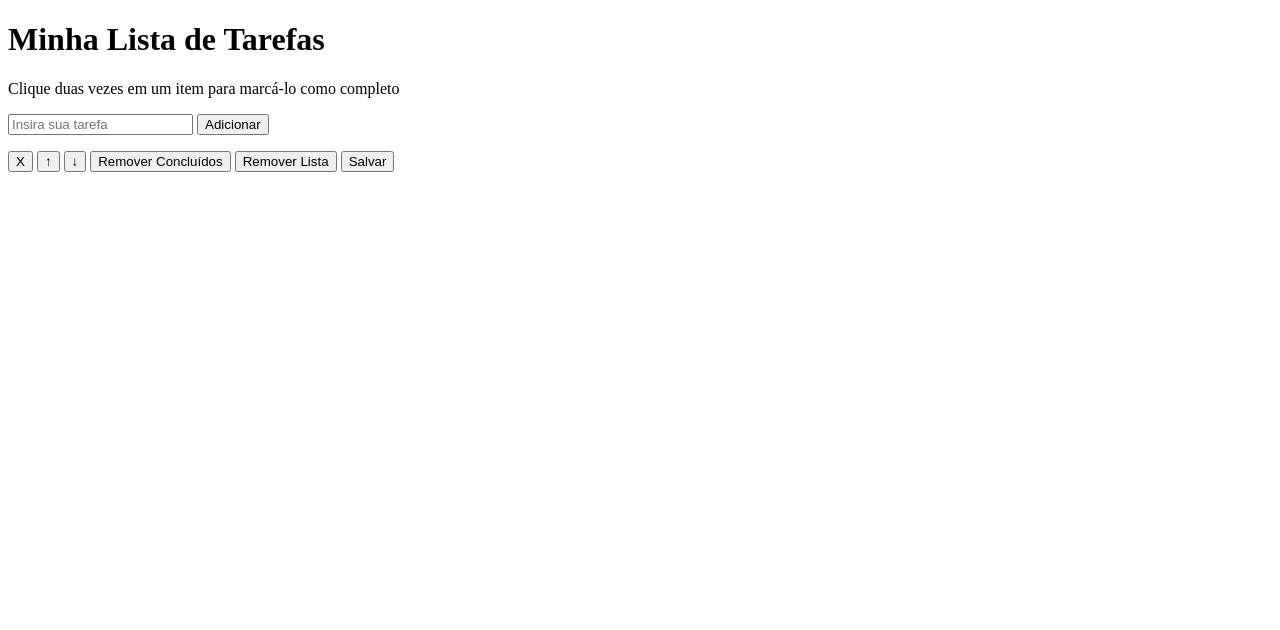
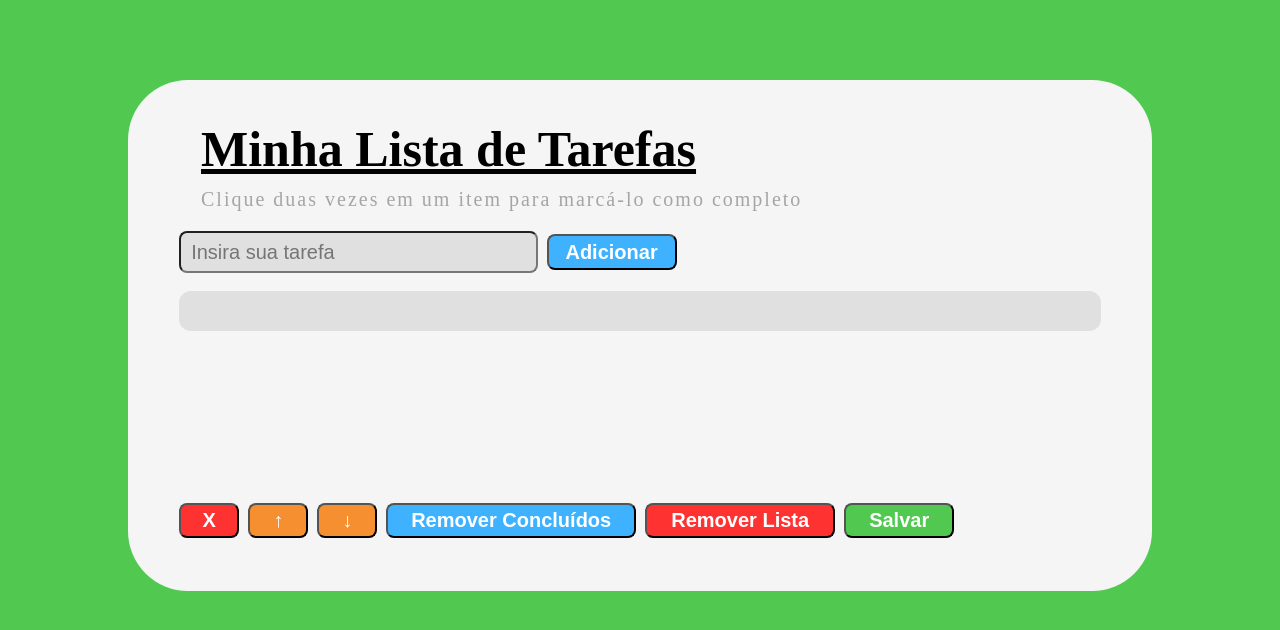
Before and after one commit to WBomfim/JS_To-Do-List, a plain HTML site: page index.html in a window 1280 px wide. Drawn offline with Linux system fonts and the light colour scheme.

Commit message:
adicionado estilo ao projeto e otimizado a seleçao dos itens da lista

```diff
--- a/script.js
+++ b/script.js
@@ -16,9 +16,11 @@ const listItem = document.getElementsByClassName('item-list');
 
 function changeColorSelectedTask(event) {
   const eventSelect = event;
-  for (let index = 0; index < listItem.length; index += 1) {
-    listItem[index].style.backgroundColor = '';
-    eventSelect.target.style.backgroundColor = 'gray';
+  if (eventSelect.target.className === 'item-list') {
+    for (let index = 0; index < listItem.length; index += 1) {
+      listItem[index].style.backgroundColor = '';
+      eventSelect.target.style.backgroundColor = 'gray';
+    }
   }
 }
 
--- a/style.css
+++ b/style.css
@@ -1,3 +1,172 @@
+* {
+  margin: 0;
+  padding: 0;
+  box-sizing: border-box;
+}
+
+body {
+  width: 80%;
+  height: 800px;
+  background-color: rgb(81, 201, 81);
+  margin: 80px auto;
+  border-radius: 60px;
+}
+
 .completed {
   text-decoration: line-through;
 }
+
+header {
+  padding: 40px 40px 10px;
+  background-color: whitesmoke;
+  border-radius:  60px 60px 0 0;
+  font-size: 20px;
+  letter-spacing: 2px;
+  color: rgb(165, 165, 165);
+}
+
+h1{
+  font-size: 50px;
+  margin-bottom: 10px;
+  margin-left: 3.5%;
+  text-decoration: underline;
+  letter-spacing: 0;
+  color: black;
+  font-weight: bolder;
+}
+
+#funcionamento {
+  margin-left: 3.5%;
+  padding-bottom: 10px;
+}
+
+#inputs {
+  background-color: whitesmoke;
+  height: 40px;
+  height: 60px;
+}
+
+#texto-tarefa {
+  height: 70%;
+  width: 35%;
+  border-radius: 8px;
+  margin-left: 5%;
+  background-color: rgb(224, 224, 224);
+  font-size: 20px;
+}
+
+:placeholder-shown {
+  font-size: 20px;
+  padding: 10px;
+}
+
+#criar-tarefa {
+  height: 60%;
+  width: 130px;
+  margin: auto 5px;
+  font-size: 20px;
+  border-radius: 8px;
+  color: white;
+  font-weight: bolder;
+  background-color: rgb(63, 178, 255);
+}
+
+#tarefas {
+  background-color: whitesmoke;
+  border: solid blac 1px;
+  min-height: 200px;
+}
+
+#lista-tarefas {
+  padding: 20px;
+  padding-left: 110px;
+  background-color: rgb(224, 224, 224);
+  border-radius: 12px;
+  width: 90%;
+  margin: auto;
+}
+
+.item-list {
+  padding: 2px;
+  font-size: 22px;
+  letter-spacing: 2px;
+  font-weight: bolder;
+}
+
+#buttonFunctions {
+  background-color: whitesmoke;
+  height: 100px;
+  border-radius:  0 0 60px 60px;
+}
+
+#remover-selecionado {
+  height: 35%;
+  width: 60px;
+  margin-left: 5%;
+  margin-top: 1.2%;
+  font-size: 20px;
+  color: white;
+  border-radius: 8px;
+  font-weight: bolder;
+  background-color: rgb(255, 50, 50);
+}
+
+#mover-cima {
+  height: 35%;
+  width: 60px;
+  margin-left: 5px;
+  margin-top: 1.2%;
+  font-size: 20px;
+  border-radius: 8px;
+  font-weight: bolder;
+  color: white;
+  background-color: rgb(245, 143, 48);
+}
+
+#mover-baixo {
+  height: 35%;
+  width: 60px;
+  margin-left: 5px;
+  margin-top: 1.2%;
+  font-size: 20px;
+  border-radius: 8px;
+  font-weight: bolder;
+  color: white;
+  background-color: rgb(245, 143, 48);
+}
+
+#remover-finalizados {
+  height: 35%;
+  width: 250px;
+  margin-left: 5px;
+  margin-top: 1.2%;
+  font-size: 20px;
+  border-radius: 8px;
+  font-weight: bolder;
+  color: white;
+  background-color: rgb(63, 178, 255);
+}
+
+#apaga-tudo {
+  height: 35%;
+  width: 190px;
+  margin-left: 5px;
+  margin-top: 1.2%;
+  font-size: 20px;
+  border-radius: 8px;
+  font-weight: bolder;
+  color: white;
+  background-color: rgb(255, 50, 50);
+}
+
+#salvar-tarefas {
+  height: 35%;
+  width: 110px;
+  margin-left: 5px;
+  margin-top: 1.2%;
+  font-size: 20px;
+  border-radius: 8px;
+  font-weight: bolder;
+  color: white;
+  background-color: rgb(81, 201, 81);
+}
```
